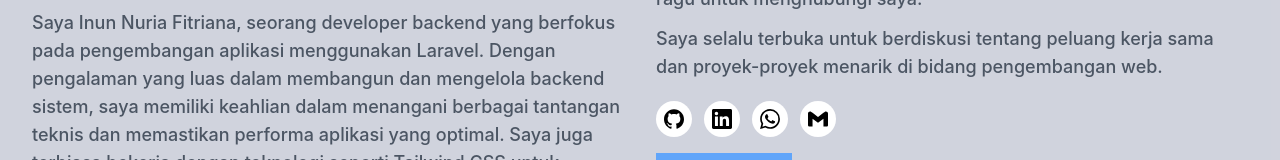
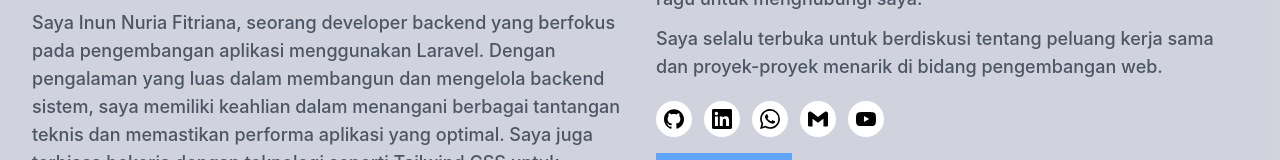
Before and after one commit to Inunnuri/portofolio, a website: page index.html in a window 1280 px wide. Shown: the part 806-966 px from the top of the page. Drawn offline with Linux system fonts and the light colour scheme.

Commit message:
penambahan channel youtube

```diff
--- a/index.html
+++ b/index.html
@@ -256,6 +256,25 @@
                   <title>Gmail</title>
                   <path
                     d="M24 5.457v13.909c0 .904-.732 1.636-1.636 1.636h-3.819V11.73L12 16.64l-6.545-4.91v9.273H1.636A1.636 1.636 0 0 1 0 19.366V5.457c0-2.023 2.309-3.178 3.927-1.964L5.455 4.64 12 9.548l6.545-4.91 1.528-1.145C21.69 2.28 24 3.434 24 5.457z"
+                  />
+                </svg>
+              </a>
+              <!-- youtube -->
+              <a
+                href="https://www.youtube.com/channel/UC8exw0RjuIFk5_rQYCa-hXQ"
+                target="_blank"
+                class="w-9 h-9 mr-3 rounded-full flex justify-center items-center bg-white border-slate-300 hover:border-primary hover:bg-primary hover:text-white"
+              >
+                <svg
+                  class="fill-current"
+                  width="20"
+                  role="img"
+                  viewBox="0 0 24 24"
+                  xmlns="http://www.w3.org/2000/svg"
+                >
+                  <title>YouTube</title>
+                  <path
+                    d="M23.498 6.186a3.016 3.016 0 0 0-2.122-2.136C19.505 3.545 12 3.545 12 3.545s-7.505 0-9.377.505A3.017 3.017 0 0 0 .502 6.186C0 8.07 0 12 0 12s0 3.93.502 5.814a3.016 3.016 0 0 0 2.122 2.136c1.871.505 9.376.505 9.376.505s7.505 0 9.377-.505a3.015 3.015 0 0 0 2.122-2.136C24 15.93 24 12 24 12s0-3.93-.502-5.814zM9.545 15.568V8.432L15.818 12l-6.273 3.568z"
                   />
                 </svg>
               </a>
```
Also changed, not shown: 1 other file.
